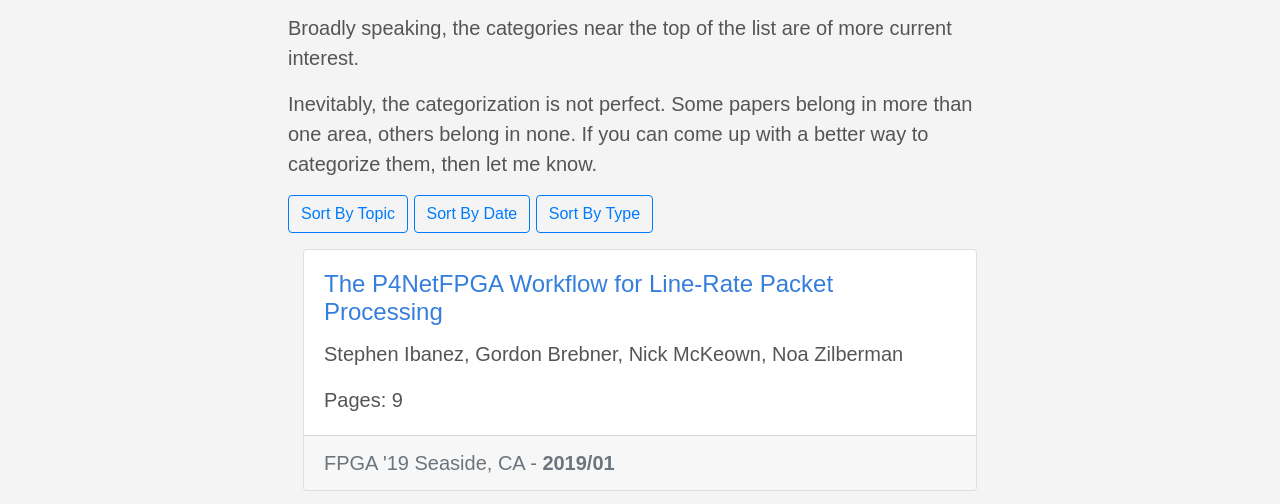
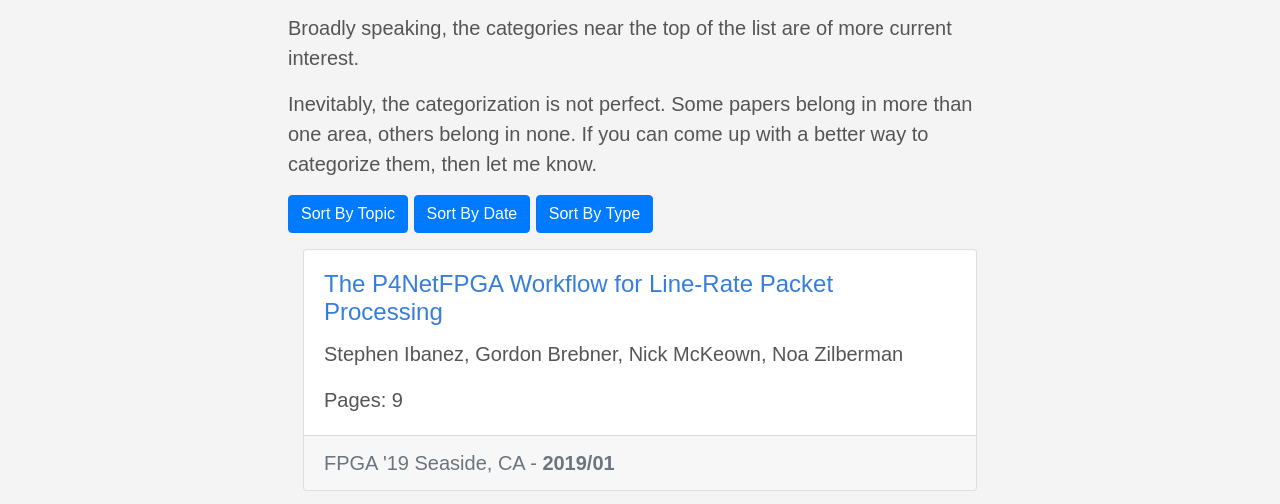
Before and after one commit to NeilAPerry/Sasuke1964.github.io, a plain HTML site: page publications_date/index.html in a window 1280 px wide. Shown: the part 295-799 px from the top of the page. Drawn offline with Linux system fonts and the light colour scheme.

Commit message:
rebuilding site Thu Dec 12 16:17:45 PST 2019

```diff
--- a/publications_date/index.html
+++ b/publications_date/index.html
@@ -135,15 +135,15 @@ Within each area, papers are arranged in reverse chronological order (i.e. most
 
 <p>Inevitably, the categorization is not perfect. Some papers belong in more than one area, others belong in none. If you can come up with a better way to categorize them, then let me know.</p>
 
-<p><button type="button" class="btn btn-outline-primary and-all-other-classes">
-    <a href="/publications_topic" style="color:inherit">Sort By Topic</a>
-</button>
-<button type="button" class="btn btn-outline-primary and-all-other-classes">
-    <a href="/publications_date" style="color:inherit">Sort By Date</a>
-</button>
-<button type="button" class="btn btn-outline-primary and-all-other-classes">
-    <a href="/publications_type" style="color:inherit">Sort By Type</a>
-</button></p>
+<p><a href="/publications_topic" style="color: white">
+    <button type="button" class="btn btn-primary">Sort By Topic</button>
+</a>
+<a href="/publications_date" style="color: white">
+    <button type="button" class="btn btn-primary">Sort By Date</button>
+</a>
+<a href="/publications_type" style="color: white">
+    <button type="button" class="btn btn-primary">Sort By Type</button>
+</a></p>
 
 <div class="col-12">
     <div class="card mb-3">
```
Also changed, not shown: publications_topic/index.html (+9 -9 lines), publications_type/index.html (+9 -9 lines).
